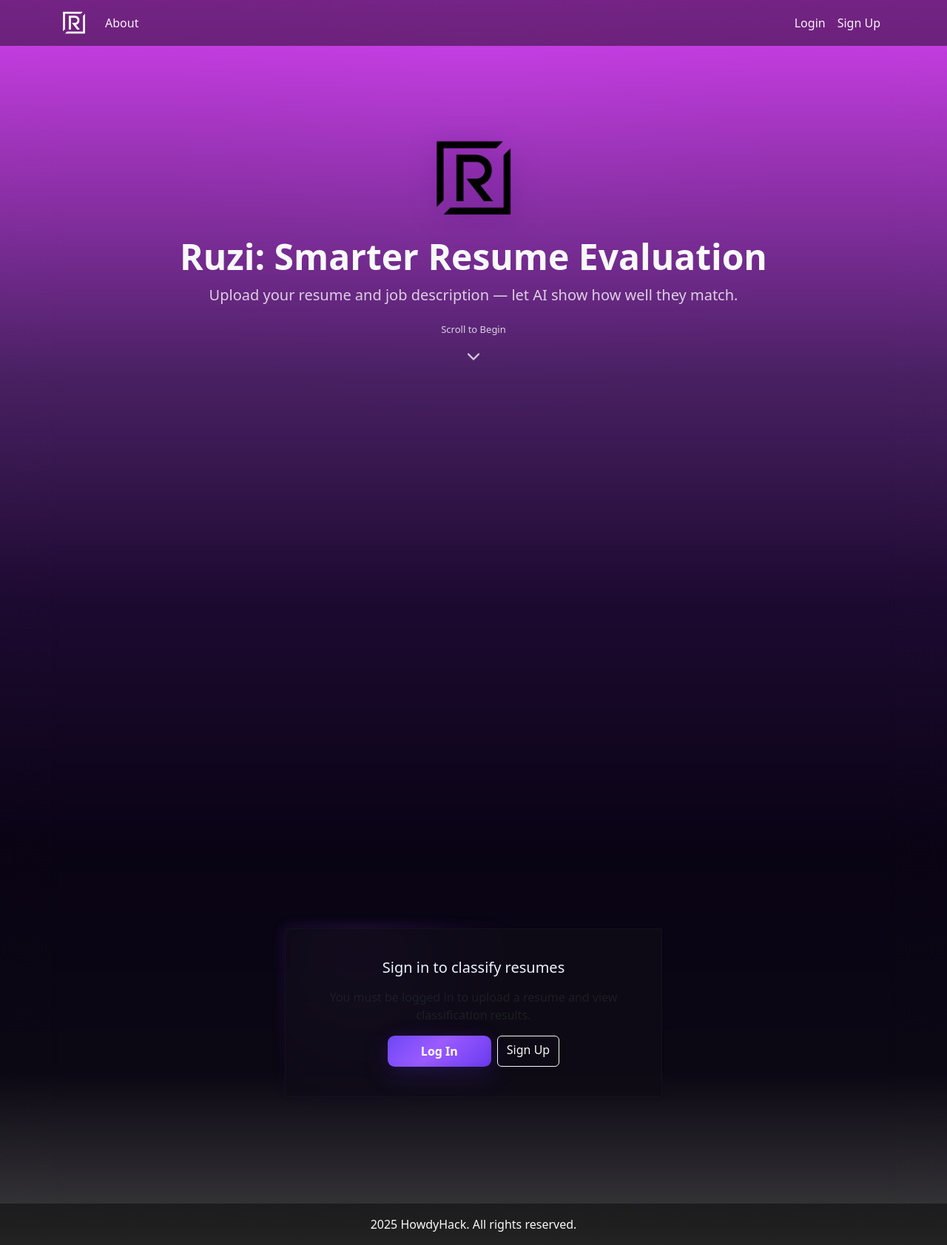
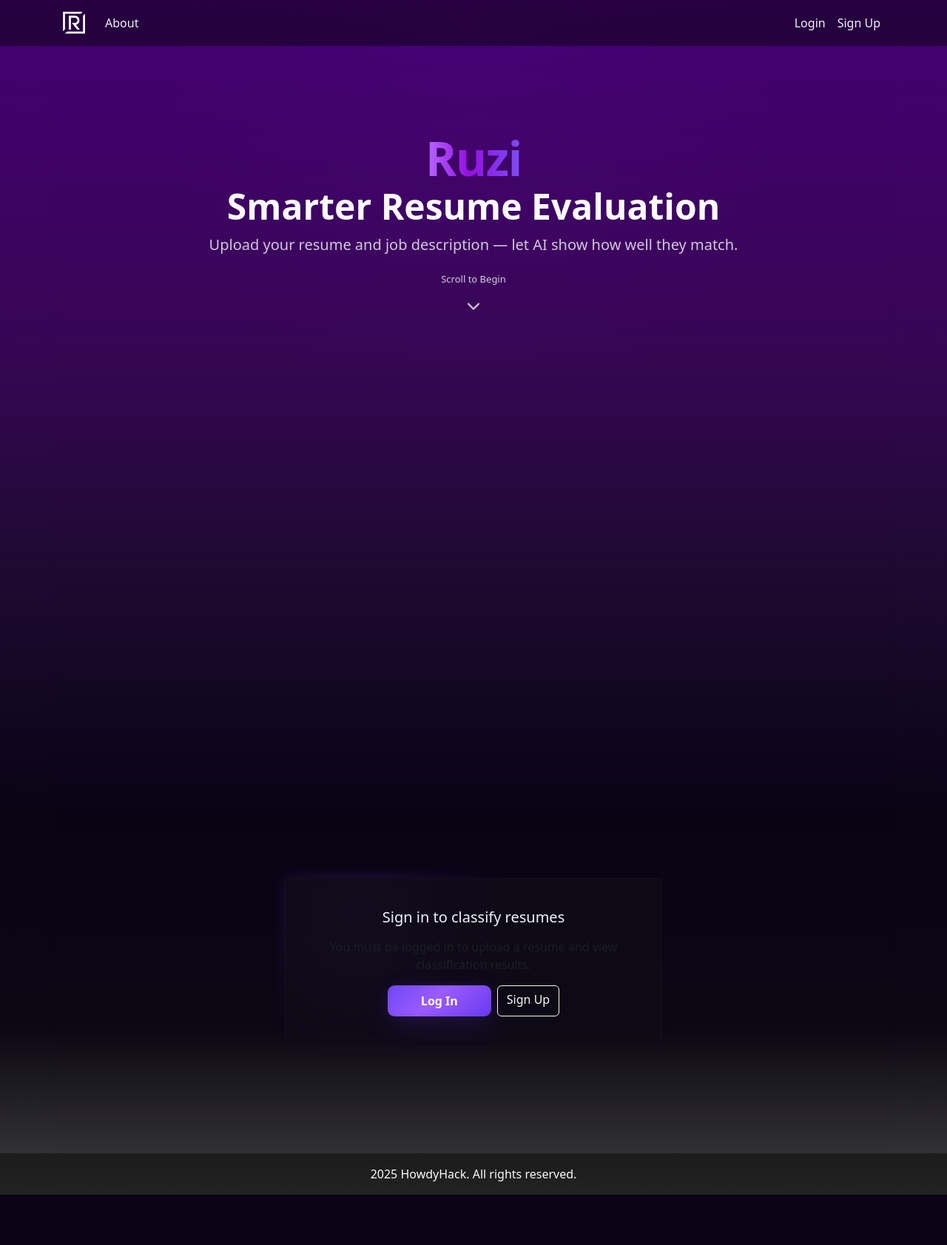
Before and after one commit to JacksonWeibelDev/HowdyHack2025, a Flask app: page / in a window 1280 px wide. Shown: the whole page at 74% size. After the commit the page ends 1615 px from the top, so only its background shows below. Run offline with Flask 3, Linux system fonts and the light colour scheme.

Commit message:
Fixed Logo

```diff
--- a/static/styles.css
+++ b/static/styles.css
@@ -8,8 +8,8 @@ body {
   background-image:
     linear-gradient(
       to bottom,
-      rgba(219,67,249,0.96) 0%,
-      rgba(132,60,175,0.55) 30%,
+      rgba(72, 0, 121, 0.96) 0%,
+      rgba(97, 11, 146, 0.55) 30%,
       rgba(74,26,120,0.38) 48%,
       rgba(32,14,64,0.25) 68%,
       rgba(12,8,20,0.92) 86%,
@@ -569,3 +569,27 @@ footer {
     padding: .45rem .9rem;
   }
 }
+
+/* Large branded title for the hero — purple gradient text */
+.hero-brand {
+  font-family: inherit;                      /* use same font as rest of the page */
+  font-weight: 800;
+  font-size: clamp(2rem, 6vw, 4rem);
+  line-height: 1;
+  margin-bottom: .25rem;
+  letter-spacing: -0.02em;
+
+  /* slightly pinker purple gradient */
+  background: linear-gradient(90deg, #b56aff 0%, #9410e1 45%, #7a4ef6 100%);
+  -webkit-background-clip: text;
+  background-clip: text;
+  color: transparent;
+
+  /* remove shadow/outline so it matches body text more closely */
+  display: inline-block;
+}
+
+/* Slightly reduce intensity on very small screens */
+@media (max-width: 420px) {
+  .hero-brand { font-size: 2rem; -webkit-text-stroke: 0.45px; }
+}
--- a/templates/upload.html
+++ b/templates/upload.html
@@ -5,8 +5,9 @@
 {% block content %}
 <section class="hero-section text-center py-5">
   <div class="container reveal slow">
-    <img src="{{ url_for('static', filename='hero.png') }}" alt="Hero logo" class="hero-logo mb-3" onerror="this.style.display='none'">
-    <h1 class="display-5 fw-bold text-light">Ruzi: Smarter Resume Evaluation</h1>
+    <!--<img src="{{ url_for('static', filename='hero.png') }}" alt="Hero logo" class="hero-logo mb-3" onerror="this.style.display='none'">-->
+    <div class="hero-brand">Ruzi</div>
+    <h1 class="display-5 fw-bold text-light"> Smarter Resume Evaluation</h1>
     <p class="lead text-muted">Upload your resume and job description — let AI show how well they match.</p>
 
     <!-- Scroll hint: clickable, accessible, bouncing arrow -->
```
